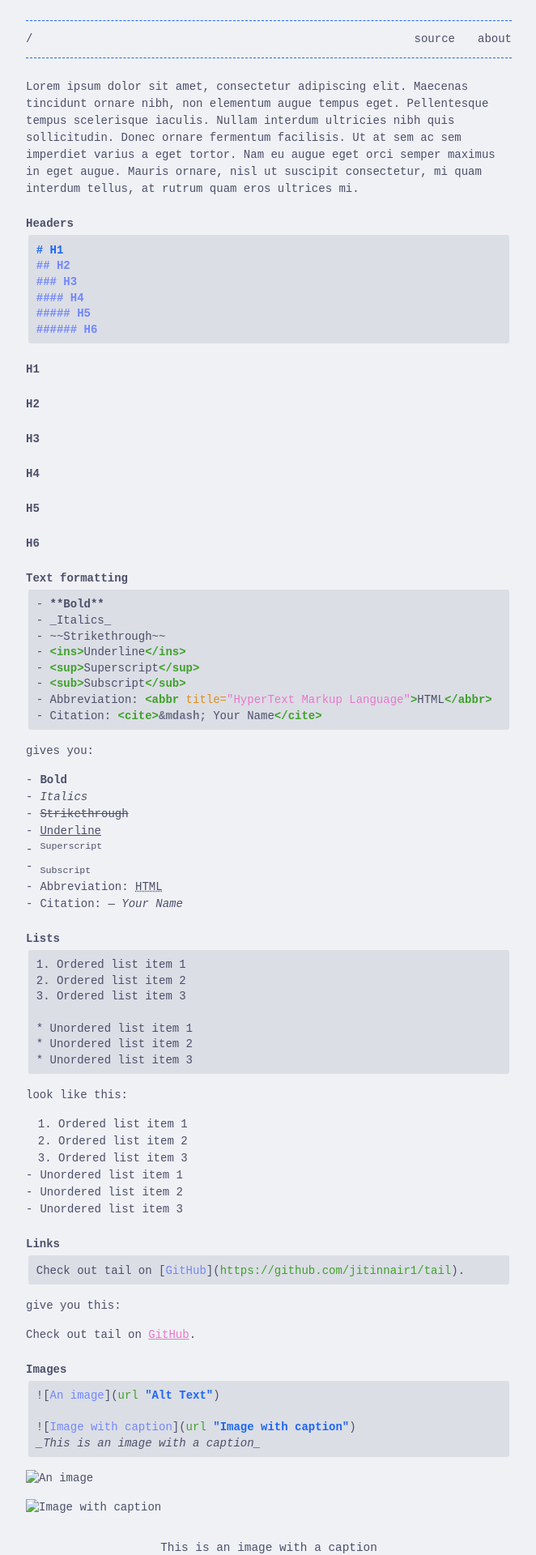
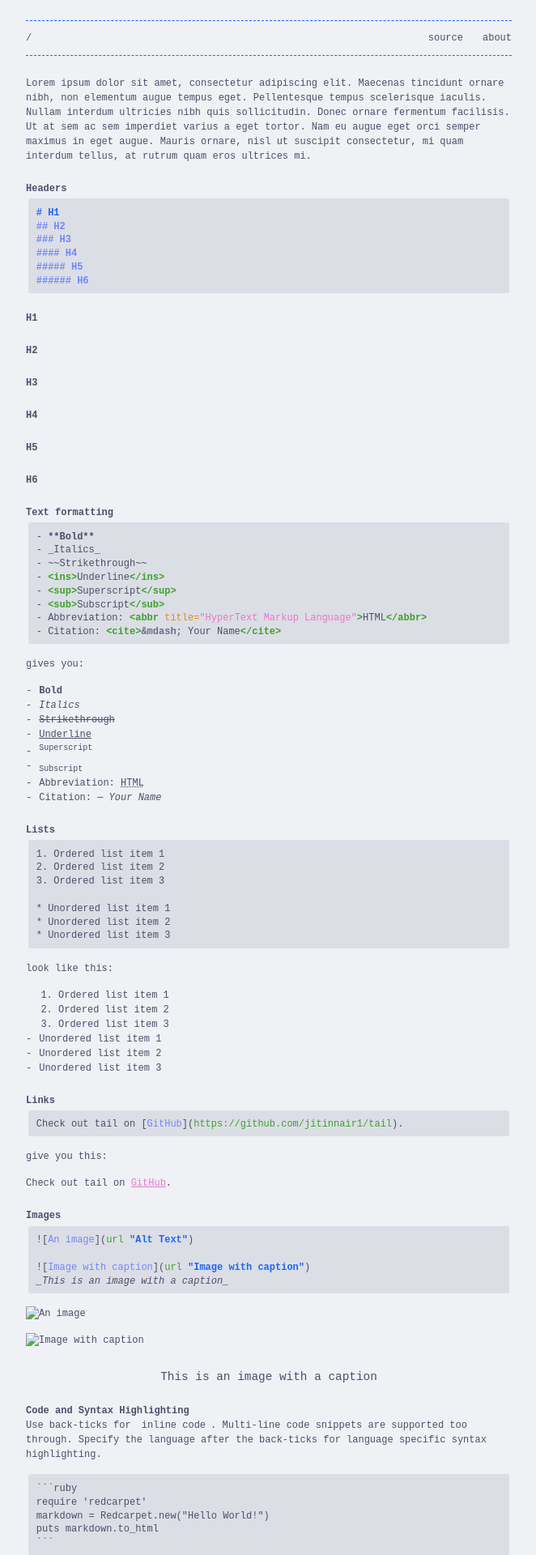
Before and after one commit to emrecanaltinsoy/emrecanaltinsoy.github.io, a Jekyll site: the page built from _posts/example.md, in a window 1280 px wide. Shown: the top 1920 px of the page at 81% size, without its empty margins (308-970 px from the left). Built offline with Jekyll 4.4.1, drawn with Linux system fonts in a browser that asks for light colours.

Commit message:
chaged default font size and margin in footer

```diff
--- a/_sass/base.scss
+++ b/_sass/base.scss
@@ -6,7 +6,7 @@
  * Style variables
  */
 $base-font-family: "JetBrains Mono", monospace !default;
-$base-font-size: 14px !default;
+$base-font-size: 12px !default;
 $mobile-font-size: 12px !default;
 $base-line-height: 1.5 !default;
 $container-width: 90% !default;
@@ -96,7 +96,7 @@ footer .copy {
     margin-top: 1.5em;
 }
 footer .copy p {
-    margin: 0;
+    margin: 0.5em 0 0.5em 0;
 }
 header {
     margin-top: 25px;
```
